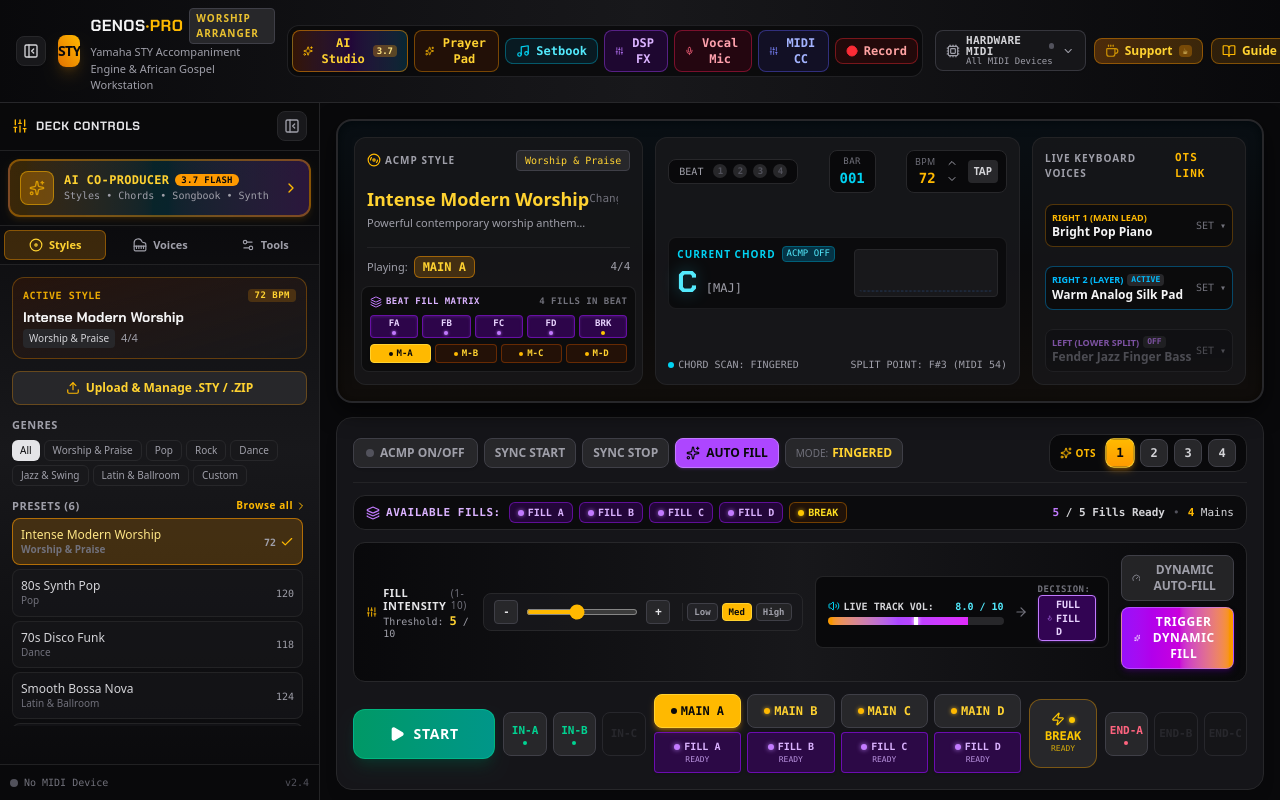
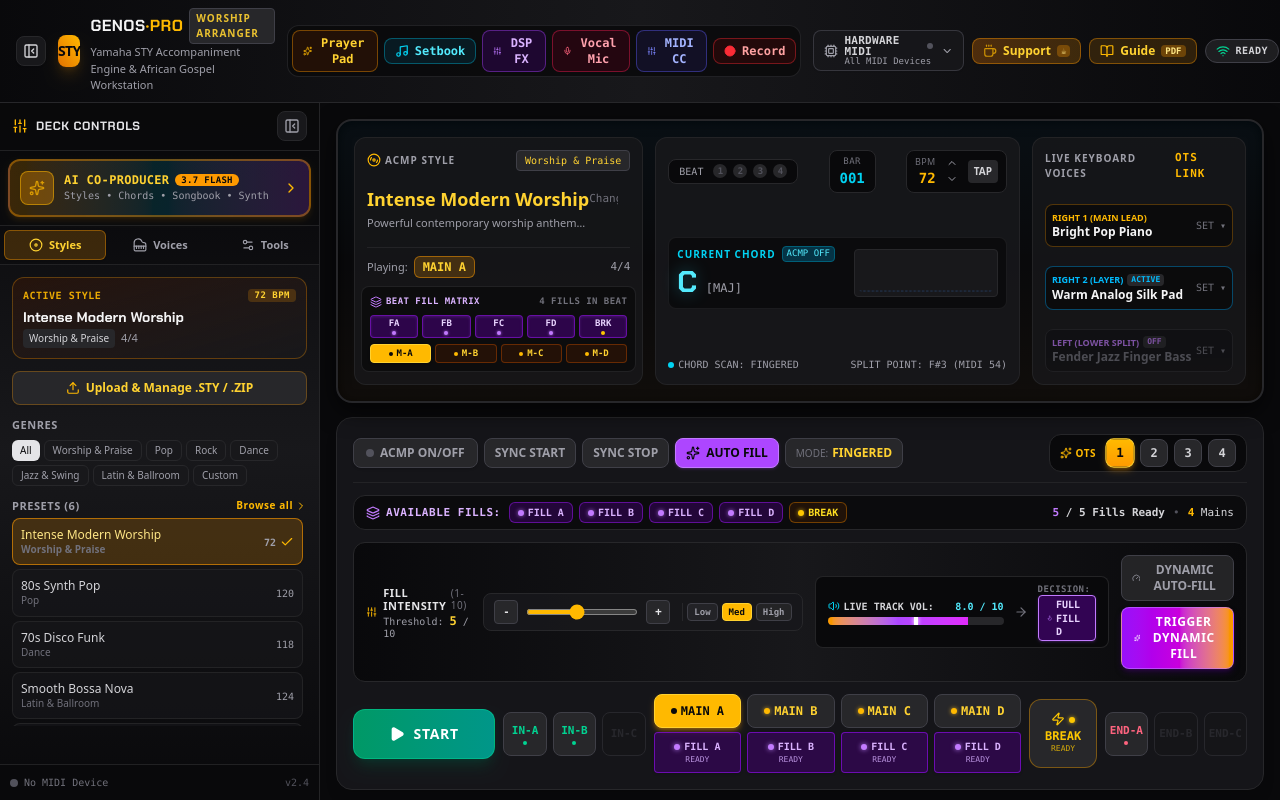
Before and after one commit to Neshley/derrick-munene, a React (Vite) app: page / in a window 1280 px wide. Built offline with nearby package versions, Linux system fonts and the light colour scheme.

Commit message:
feat: remove AI Studio from workstation header
Deprecate and remove the AI Studio entry point from the UI to streamline the workstation header.

```diff
--- a/src/App.tsx
+++ b/src/App.tsx
@@ -434,7 +434,6 @@
         onOpenWorshipSongbook={() => setIsSongbookModalOpen(true)}
         onOpenAudioRecording={() => setIsAudioRecordModalOpen(true)}
         onOpenMidiAutomation={() => setIsMidiAutomationOpen(true)}
-        onOpenAiStudio={() => setIsAiStudioModalOpen(true)}
         splitPoint={splitPoint}
         onSplitPointChange={(newSplit) => setSplitPoint(newSplit)}
       />
--- a/src/components/WorkstationHeader.tsx
+++ b/src/components/WorkstationHeader.tsx
@@ -32,7 +32,6 @@
   onOpenWorshipSongbook?: () => void;
   onOpenAudioRecording?: () => void;
   onOpenMidiAutomation?: () => void;
-  onOpenAiStudio?: () => void;
   splitPoint?: number;
   onSplitPointChange?: (note: number) => void;
 }
@@ -50,7 +49,6 @@
   onOpenWorshipSongbook,
   onOpenAudioRecording,
   onOpenMidiAutomation,
-  onOpenAiStudio,
   splitPoint = 54,
   onSplitPointChange,
 }) => {
@@ -110,19 +108,6 @@
 
       {/* Middle Studio Quick-Action Toolbar */}
       <div className="hidden lg:flex items-center gap-1.5 bg-zinc-950/80 p-1 rounded-xl border border-zinc-800/80">
-        {onOpenAiStudio && (
-          <button
-            id="btn-header-open-ai-studio"
-            onClick={onOpenAiStudio}
-            className="px-2.5 py-1 rounded-lg text-xs font-mono font-bold text-amber-300 bg-gradient-to-r from-amber-950/70 via-purple-950/50 to-cyan-950/70 hover:from-amber-900/80 hover:to-cyan-900/80 border border-amber-500/50 flex items-center gap-1.5 transition-all shadow-xs cursor-pointer group"
-            title="Open Genos AI Co-Producer (Style Generator, Reharmonizer, Voice Synth & Auto-Mix)"
-          >
-            <Sparkles className="w-3.5 h-3.5 text-amber-400 animate-pulse group-hover:scale-110 transition-transform" />
-            <span>AI Studio</span>
-            <span className="text-[9px] px-1 py-0.2 rounded bg-amber-500/30 text-amber-200 font-mono font-bold">3.7</span>
-          </button>
-        )}
-
         {onOpenPrayerAtmosphere && (
           <button
             onClick={onOpenPrayerAtmosphere}
```
